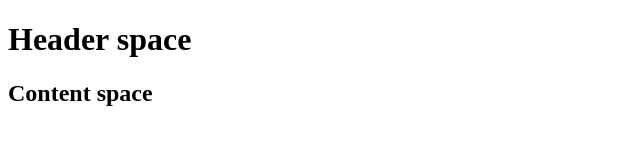
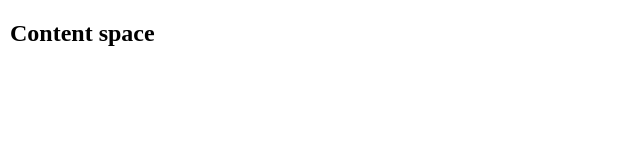
Before and after one commit to Insanefoam/Shoe-store, a React app: page / in a window 1280 px wide. Shown: the whole page, without its empty margins (0-640 px from the left). Built offline with nearby package versions, Linux system fonts and the light colour scheme.

Commit message:
add some style/create nav el/add some logics with props

```diff
--- a/public/index.html
+++ b/public/index.html
@@ -3,6 +3,7 @@
 <head>
     <meta charset="UTF-8">
     <meta name="viewport" content="width=device-width, initial-scale=1.0">
+    <link rel="stylesheet" href="style.css">
     <title>Shoestore</title>
 </head>
 <body>
--- /dev/null
+++ b/public/style.css
@@ -0,0 +1,5 @@
+body
+{
+    font-family: 'Subdex';
+    margin: 20px 85px 85px 10px;
+}
--- a/src/components/App.js
+++ b/src/components/App.js
@@ -6,14 +6,22 @@ class App extends React.Component{
 
     constructor(props){
         super();
-        console.log(props.shoesData);
+
+        let brandsNames = props.shoesData.map((el) => el.brandTag);
+        let brandModels = props.shoesData.map((el) => el.brandModels);
+
+        this.state = {
+            shoesData: props.shoesData,
+            brandsNames: brandsNames,
+            brandModels: brandModels
+        }
     }
 
     render(){
         return(
-            <div class="wrapper">
-                <Header />
-                <Main />
+            <div className="wrapper">
+                <Header names={this.state.brandModels}/>
+                <Main models={this.state.brandModels}/>
             </div>
         )
     }
--- a/src/components/header_comp/Header.js
+++ b/src/components/header_comp/Header.js
@@ -1,9 +1,20 @@
 import React from 'react';
+import Nav from './Nav';
 
 class Header extends React.Component{
+    constructor(props) {
+        super();
+
+        this.state = {
+            names: props.names
+        }
+    }
+
     render(){
         return(
-            <h1>Header space</h1>
+            <header class="header">
+
+            </header>
         )
     }
 }
--- /dev/null
+++ b/src/components/header_comp/Nav.js
@@ -0,0 +1,11 @@
+import React from 'react'
+
+export default class Nav extends React.Component {
+    render() {
+        return (
+            <div>
+
+            </div>
+        )
+    }
+}
```
